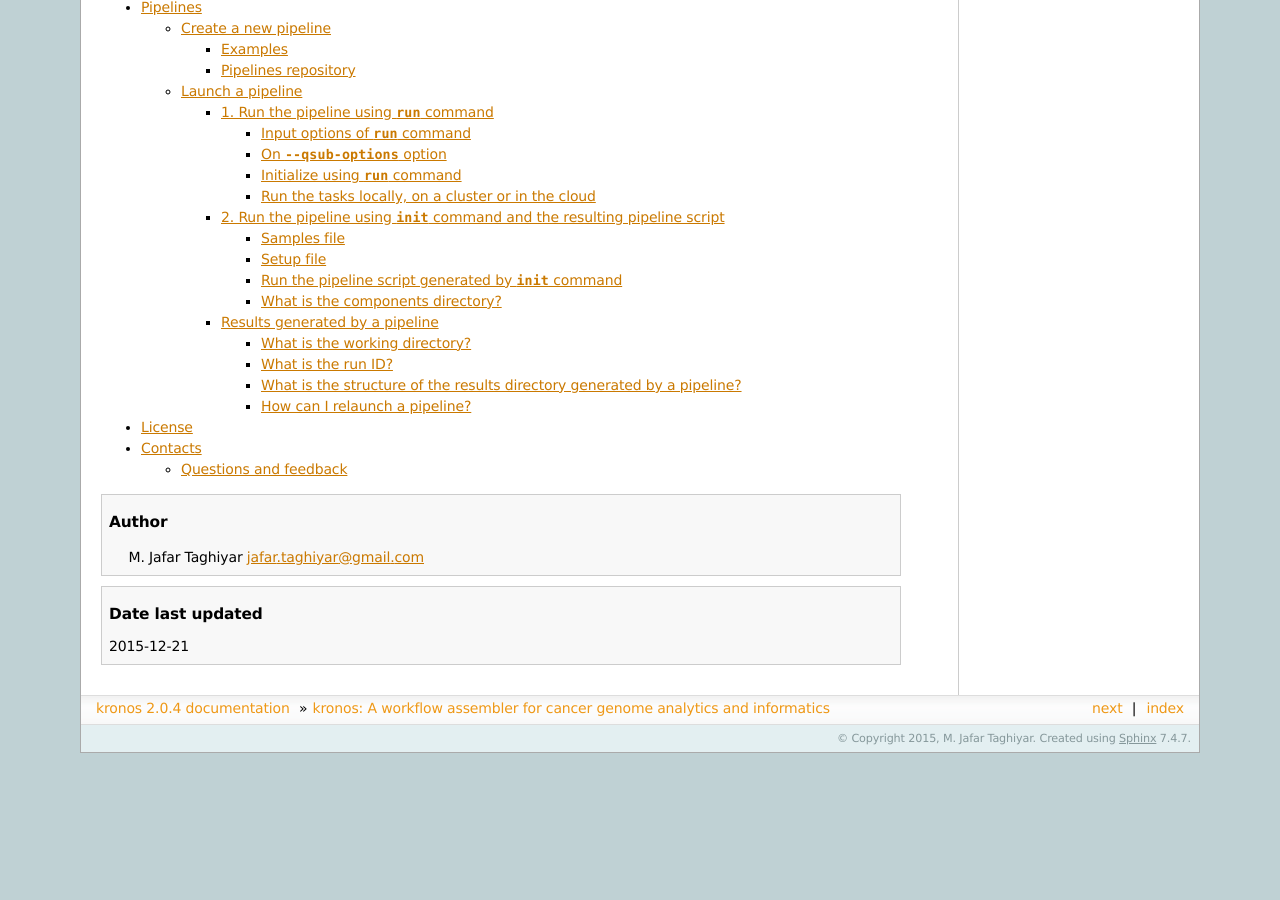
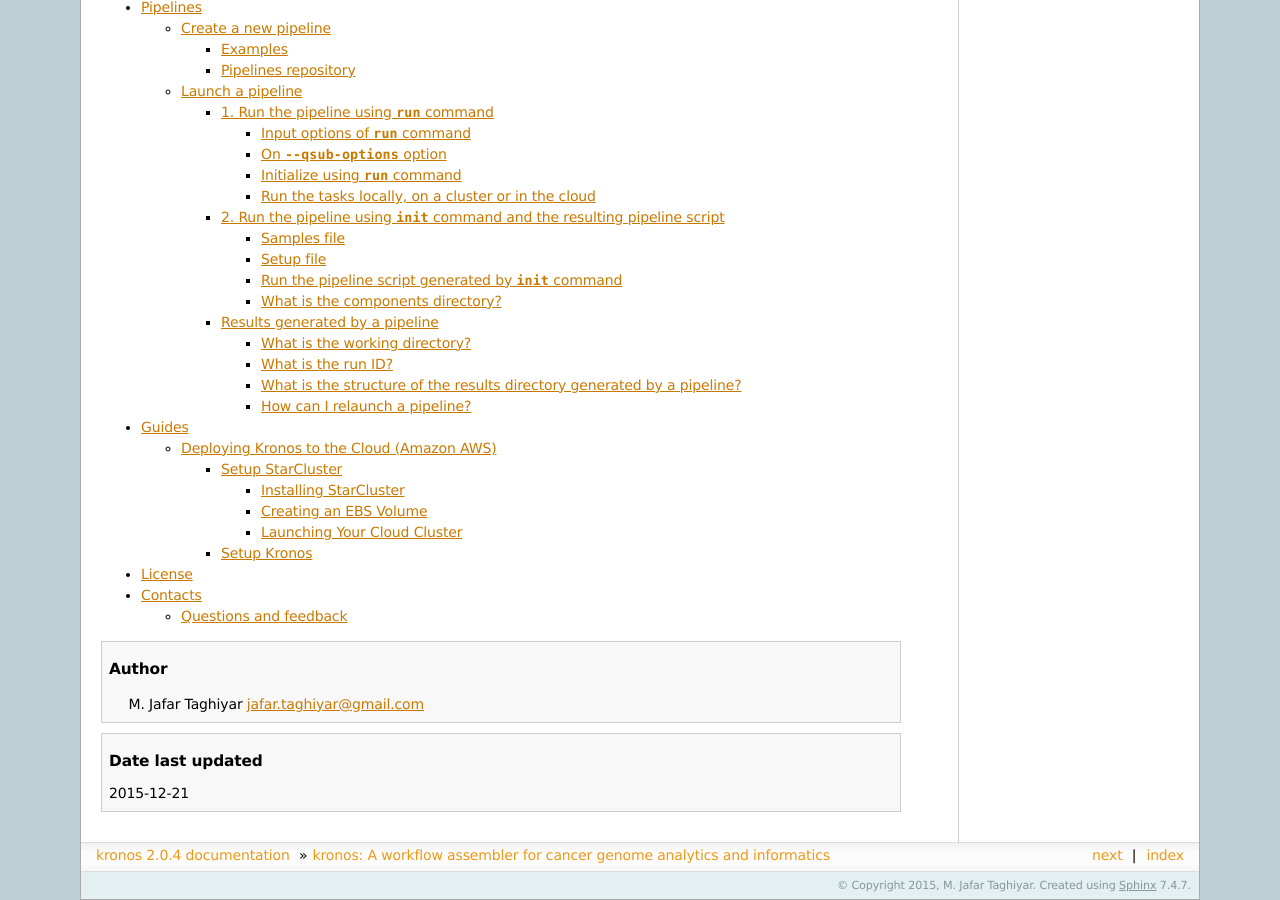
Before and after one commit to jtaghiyar/kronos_docs, a Sphinx documentation site: the page built from source/index.rst, in a window 1280 px wide and 900 px high, scrolled down 1404 px. Built offline with Sphinx 7.4.7, drawn with Linux system fonts in a browser that asks for light colours; before the commit the page ends 2157 px from its top, so only the background shows below that.

Commit message:
added guides section to main TOC

```diff
--- a/source/index.rst
+++ b/source/index.rst
@@ -27,6 +27,7 @@
    Configuration file <config_file/config_file>
    Components <components/components>
    Pipelines <launch_pipeline/run>
+   Guides <guides/guides>
    License <license/LICENSE>
    Contacts <contact/contacts.rst>
 ..   Versions <version/version>
```
